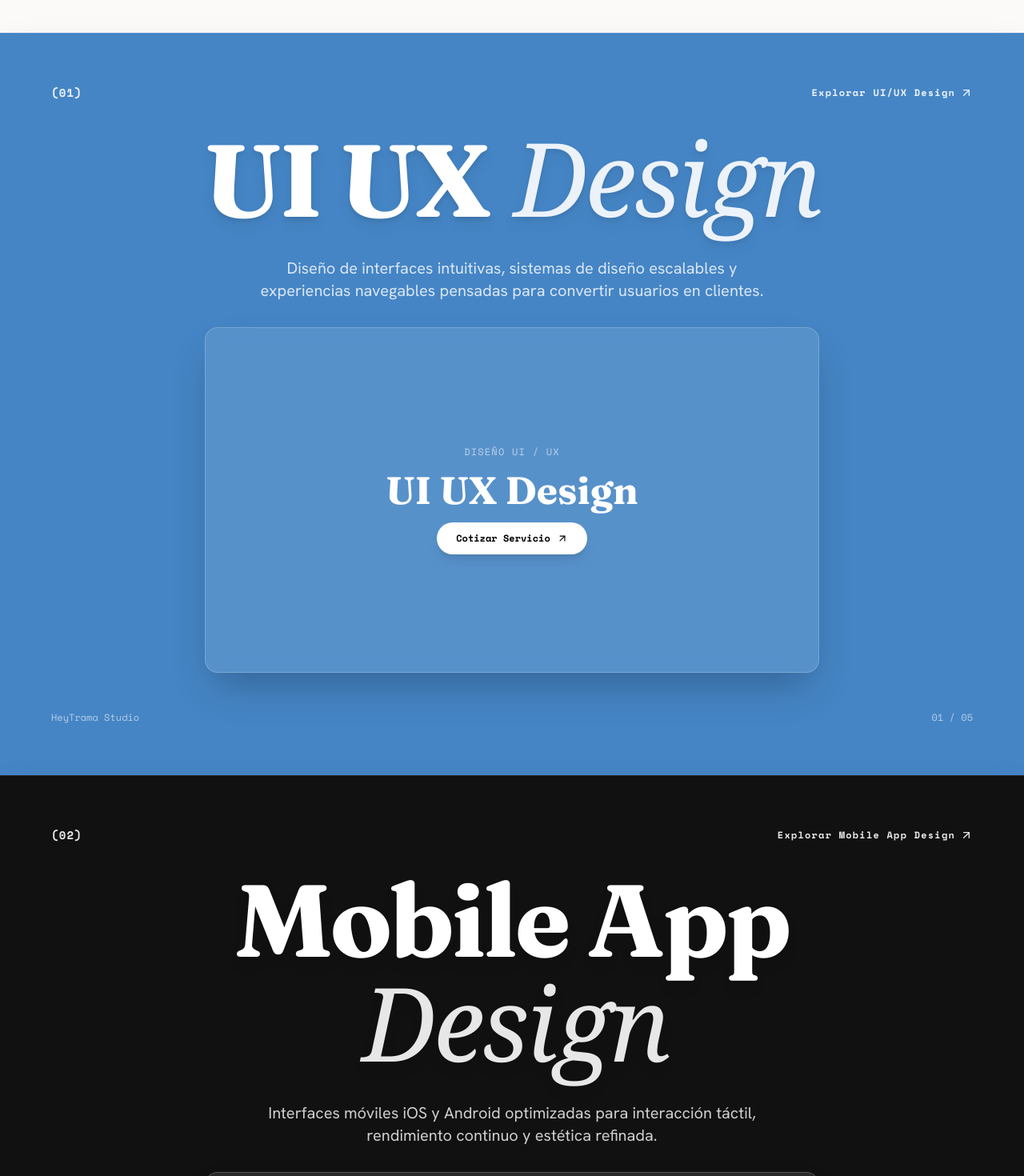
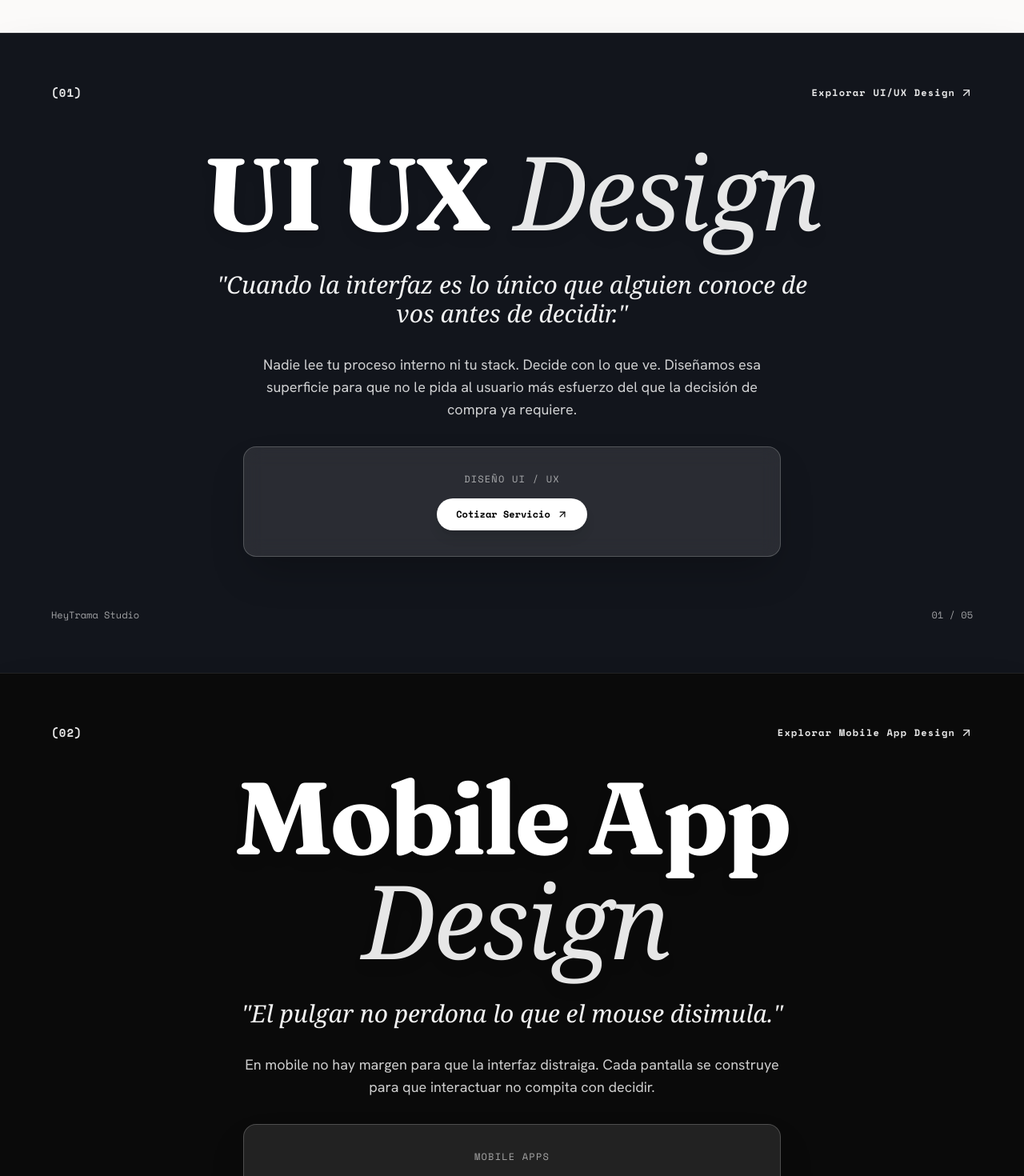
Before and after one commit to nadiaescobbb/tramastudio, a React (Vite) app: page / in a window 1280 px wide. Shown: the part 3960-5430 px from the top of the page at 80% size. Built offline with nearby package versions, Linux system fonts and the light colour scheme; the HTML template or start-up script is replaced by a standard one.

Commit message:
refactor: aplica paleta de profundidad tonal y copy de decision de negocio en Servicios

```diff
--- a/src/components/ServicesStack.tsx
+++ b/src/components/ServicesStack.tsx
@@ -9,6 +9,7 @@ interface ServiceItem {
   bgColor: string;
   textColor: string;
   ctaText: string;
+  tagline: string;
   description: string;
 }
 
@@ -18,50 +19,60 @@ const services: ServiceItem[] = [
     titleBold: "UI UX ",
     titleItalic: "Design",
     category: "Diseño UI / UX",
-    bgColor: "bg-[#4585c5]",
+    bgColor: "bg-[#12151C]",
     textColor: "text-white",
     ctaText: "Explorar UI/UX Design",
-    description: "Diseño de interfaces intuitivas, sistemas de diseño escalables y experiencias navegables pensadas para convertir usuarios en clientes.",
+    tagline: "Cuando la interfaz es lo único que alguien conoce de vos antes de decidir.",
+    description:
+      "Nadie lee tu proceso interno ni tu stack. Decide con lo que ve. Diseñamos esa superficie para que no le pida al usuario más esfuerzo del que la decisión de compra ya requiere.",
   },
   {
     number: "(02)",
     titleBold: "Mobile App ",
     titleItalic: "Design",
     category: "Mobile Apps",
-    bgColor: "bg-[#111111]",
+    bgColor: "bg-[#0A0A0A]",
     textColor: "text-white",
     ctaText: "Explorar Mobile App Design",
-    description: "Interfaces móviles iOS y Android optimizadas para interacción táctil, rendimiento continuo y estética refinada.",
+    tagline: "El pulgar no perdona lo que el mouse disimula.",
+    description:
+      "En mobile no hay margen para que la interfaz distraiga. Cada pantalla se construye para que interactuar no compita con decidir.",
   },
   {
     number: "(03)",
     titleBold: "MVP ",
     titleItalic: "Design",
     category: "Lanzamiento de MVPs",
-    bgColor: "bg-[#6035db]",
+    bgColor: "bg-[#161320]",
     textColor: "text-white",
     ctaText: "Explorar MVP Design",
-    description: "Lanzamiento rápido de productos mínimos viables en 4 a 8 semanas para validar hipótesis de negocio con usuarios reales.",
+    tagline: "Antes de construir todo, hay que saber si hace falta construir algo.",
+    description:
+      "Un MVP no es una versión chica del producto final: es la pregunta más barata que podés hacerle a un usuario real. Lo armamos para validar la decisión de negocio, no para impresionar.",
   },
   {
     number: "(04)",
     titleBold: "Full Stack ",
     titleItalic: "Development",
     category: "Desarrollo Full Stack",
-    bgColor: "bg-[#0c1221]",
+    bgColor: "bg-[#111111]",
     textColor: "text-white",
     ctaText: "Explorar Full Stack Dev",
-    description: "Código frontend y backend robusto en React, Next.js, Node.js y plataformas cloud optimizadas para máxima velocidad.",
+    tagline: "Lo que no se ve también decide si el negocio funciona.",
+    description:
+      "Un frontend prolijo sobre una base frágil se nota tarde — cuando el negocio ya depende de él. Construimos la base para que sostenga la decisión, no solo la pantalla.",
   },
   {
     number: "(05)",
     titleBold: "Custom Web ",
     titleItalic: "App",
     category: "Web Apps a Medida",
-    bgColor: "bg-[#e52b2b]",
+    bgColor: "bg-[#6B2E2A]",
     textColor: "text-white",
     ctaText: "Explorar Custom Web Apps",
-    description: "Plataformas digitales avanzadas y herramientas de software a medida adaptadas a las necesidades específicas de tu empresa.",
+    tagline: "Cuando el problema no entra en una plantilla, tampoco debería entrar la solución.",
+    description:
+      "Hay negocios cuyo proceso interno es la ventaja competitiva. Ahí no vendemos una plantilla con tu logo — construimos la herramienta a la medida de cómo tu negocio realmente decide y opera.",
   },
 ];
 
@@ -101,7 +112,7 @@ export function ServicesStack() {
             </div>
 
             {/* Central Content */}
-            <div className="my-auto text-center space-y-8 max-w-5xl mx-auto w-full pt-8 pb-12 z-10">
+            <div className="my-auto text-center space-y-8 max-w-4xl mx-auto w-full pt-8 pb-12 z-10">
               <h3 className="font-heading text-5xl md:text-8xl lg:text-9xl font-bold tracking-tight leading-none drop-shadow-lg">
                 {service.titleBold}
                 <span className="font-serif italic font-normal opacity-90 ml-2">
@@ -109,18 +120,21 @@ export function ServicesStack() {
                 </span>
               </h3>
 
-              <p className="text-white/80 font-sans text-base md:text-xl max-w-2xl mx-auto leading-relaxed">
+              {/* Tagline Tensión (Frase en Serif Itálica) */}
+              <p className="font-serif italic text-white/95 text-xl md:text-3xl max-w-3xl mx-auto leading-tight font-normal">
+                "{service.tagline}"
+              </p>
+
+              {/* Resolution Description (Resolución Sans-Serif) */}
+              <p className="text-white/80 font-sans text-base md:text-lg max-w-2xl mx-auto leading-relaxed">
                 {service.description}
               </p>
 
-              {/* Graphical Card Mockup Box */}
-              <div className="mx-auto max-w-3xl rounded-2xl border border-white/20 bg-white/10 backdrop-blur-md shadow-2xl overflow-hidden aspect-[16/9] flex items-center justify-center p-8 relative group">
+              {/* Graphical Card CTA Box */}
+              <div className="mx-auto max-w-2xl rounded-2xl border border-white/20 bg-white/10 backdrop-blur-md shadow-2xl overflow-hidden p-6 md:p-8 relative group mt-8">
                 <div className="text-center space-y-4">
                   <span className="font-mono text-xs uppercase tracking-widest text-white/60 block">
                     {service.category}
-                  </span>
-                  <span className="font-heading font-bold text-white text-3xl md:text-5xl block">
-                    {service.titleBold} {service.titleItalic}
                   </span>
                   <a
                     href={waLink(`Hola, quiero iniciar un proyecto de ${service.category}.`)}
```
